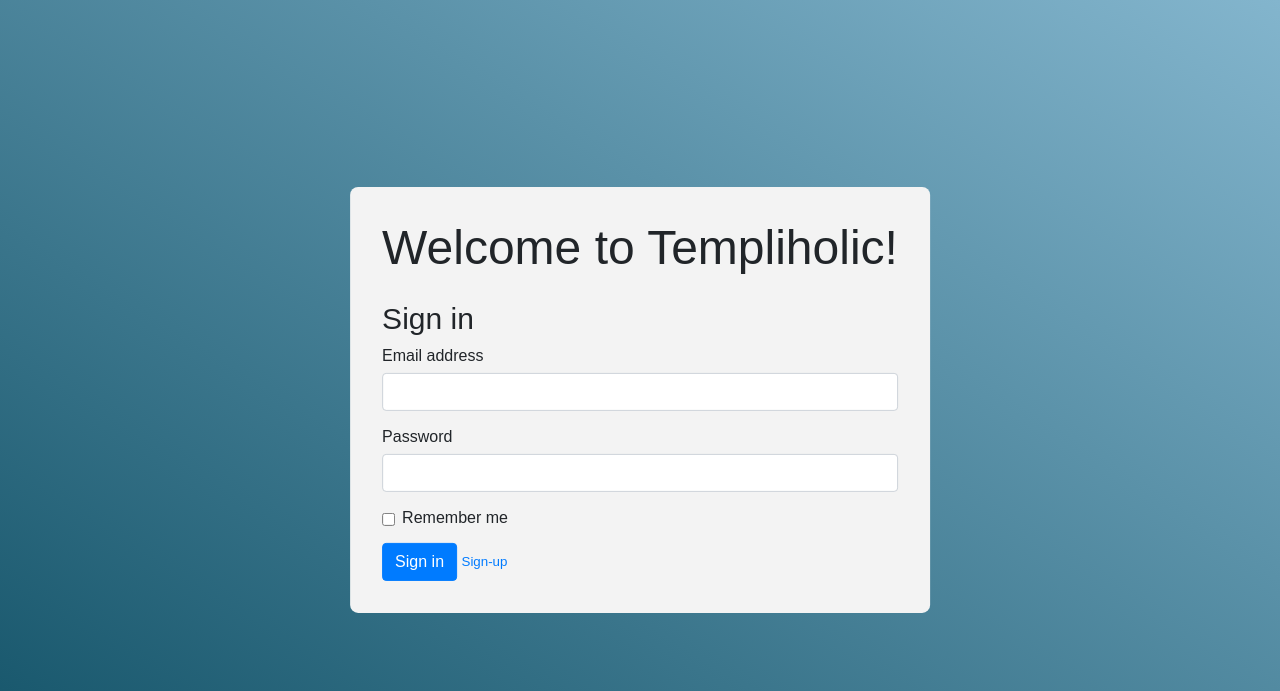
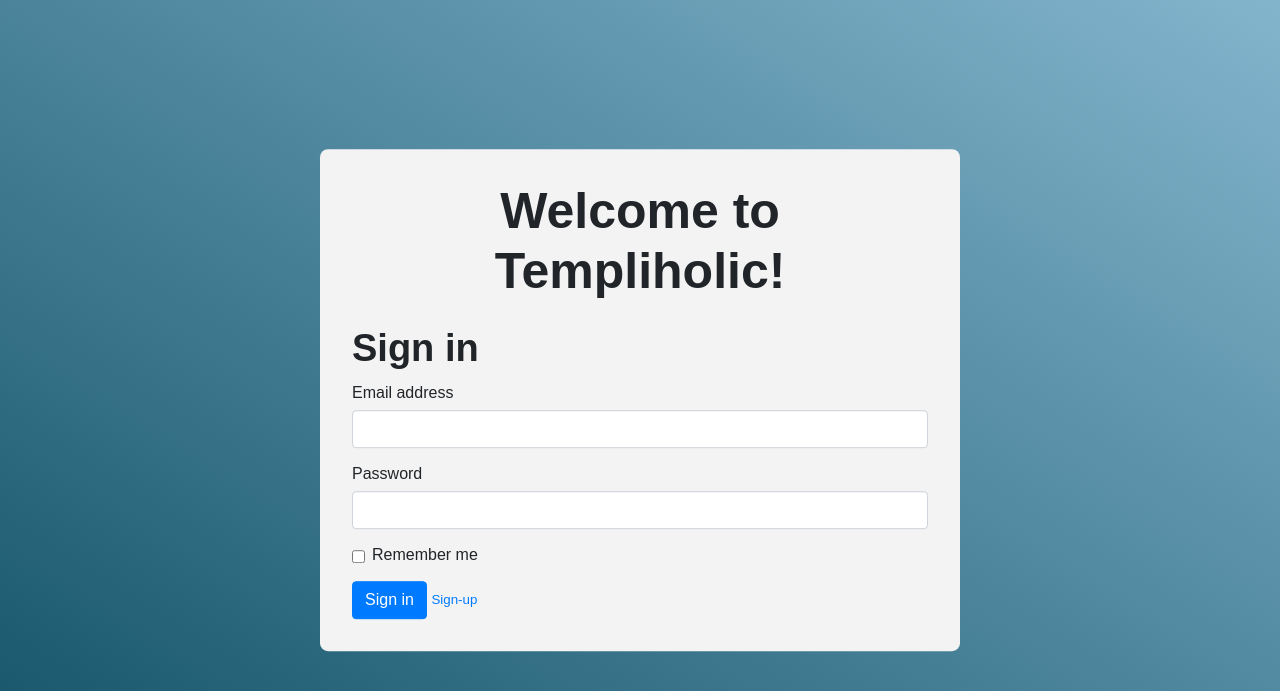
Before and after one commit to JeremyLock93/289-Captstone-Project-and-Development, a Flask app: page /loggin in a window 1280 px wide. Shown: the top 691 px of the page. Run offline with Flask 2, Linux system fonts and the light colour scheme; some libraries are stand-ins or nearby versions.

Commit message:
Add files via upload

```diff
--- a/Pythonese/static/style.css
+++ b/Pythonese/static/style.css
@@ -19,7 +19,6 @@ body {
 .container .profiletable b {
 	font-size: 22px;
 	align-content: left;
-
 }
 
 /* Header & Navbar */
@@ -160,14 +159,17 @@ header .navbar {
     border-radius: 8px;
 }
 
-.form-container .welcome-title {
-    font-size: 48px;
+.form-container .welcome-title h1{
+	text-align: center;
+    font-size: 50px;
+	font-weight: bold;
     transform: translateZ(0);
     padding-bottom: .5em;
 }
 
 .title{
-    font-size: 30px;
+    font-size: 38px;
+	font-weight: bold;
     padding-bottom: .3em;
 }
 
@@ -195,7 +197,6 @@ form #sign-up-link {
 	transform:translate(-50%,-50%) scale(0);
 	background: #f3f3f3;
 	width: 450px;
-	height: 220px;
 	z-index: 2;
 	text-align: center;
 	padding:20px;
@@ -204,8 +205,9 @@ form #sign-up-link {
 }
 
 .popup .content h1 {
-	padding-top: 7px;
-	padding-bottom: 50px;
+	font-size: large;
+	padding-top: 6px;
+	padding-bottom: 35px;
 }
 
 .popup .close-btn {
```
